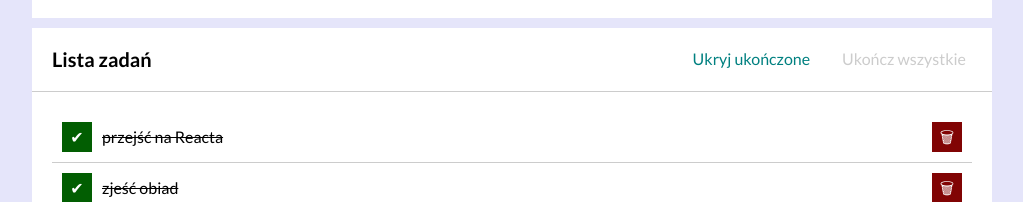
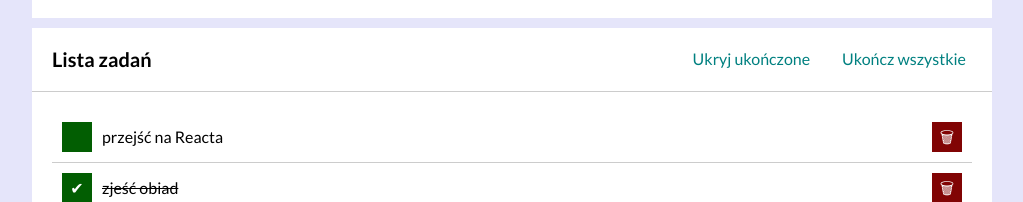
Before and after one commit to DorotaZielinska/task-list-react, a React (Create React App) app: page / in a window 1280 px wide. Shown: the part 226-428 px from the top of the page, without its empty margins (128-1151 px from the left). Built offline with nearby package versions, Linux system fonts and the light colour scheme.

Commit message:
remove task interaction

```diff
--- a/src/App.js
+++ b/src/App.js
@@ -6,17 +6,20 @@ import Section from "./Section";
 import Header from './Header';
 import Container from './Container';
 
-const tasks = [
-  { id: 1, content: "przejść na Reacta", done: true },
-  { id: 2, content: "zjeść obiad", done: true },
-];
-
-
 function App() {
   const [hideDone, setHideDone] = useState(false);
+  const [tasks, setTasks] = useState([
+    { id: 1, content: "przejść na Reacta", done: false },
+    { id: 2, content: "zjeść obiad", done: true },
+  ]);
 
   const toggleHideDone = () => {
     setHideDone(hideDone => !hideDone);
+  };
+
+  const removeTask = (id) => {
+    setTasks(task => tasks.filter(task => task.id !== id));
+
   };
 
   return (
@@ -29,7 +32,7 @@ function App() {
       <Section
         title="Lista zadań"
         extraHeaderContent={<Buttons tasks={tasks} hideDone={hideDone} toggleHideDone={toggleHideDone} />}
-        body={<Tasks tasks={tasks} hideDone={hideDone} />}
+        body={<Tasks tasks={tasks} hideDone={hideDone} removeTask={removeTask} />}
       />
     </Container>
   );
--- a/src/Tasks/index.js
+++ b/src/Tasks/index.js
@@ -1,6 +1,6 @@
 import "./style.css";
 
-const Tasks = ({ tasks, hideDone }) => (
+const Tasks = ({ tasks, hideDone, removeTask }) => (
     <ul className="tasks">
         {tasks.map(task => (
             <li key={task.id}
@@ -20,7 +20,9 @@ const Tasks = ({ tasks, hideDone }) => (
                 >
                     {task.content}
                 </span>
-                <button className="tasks__button tasks__button--remove">&#128465;</button>
+                <button className="tasks__button tasks__button--remove"
+                onClick={() => removeTask(task.id)}
+                >&#128465;</button>
             </li>
         ))}
     </ul>
```
